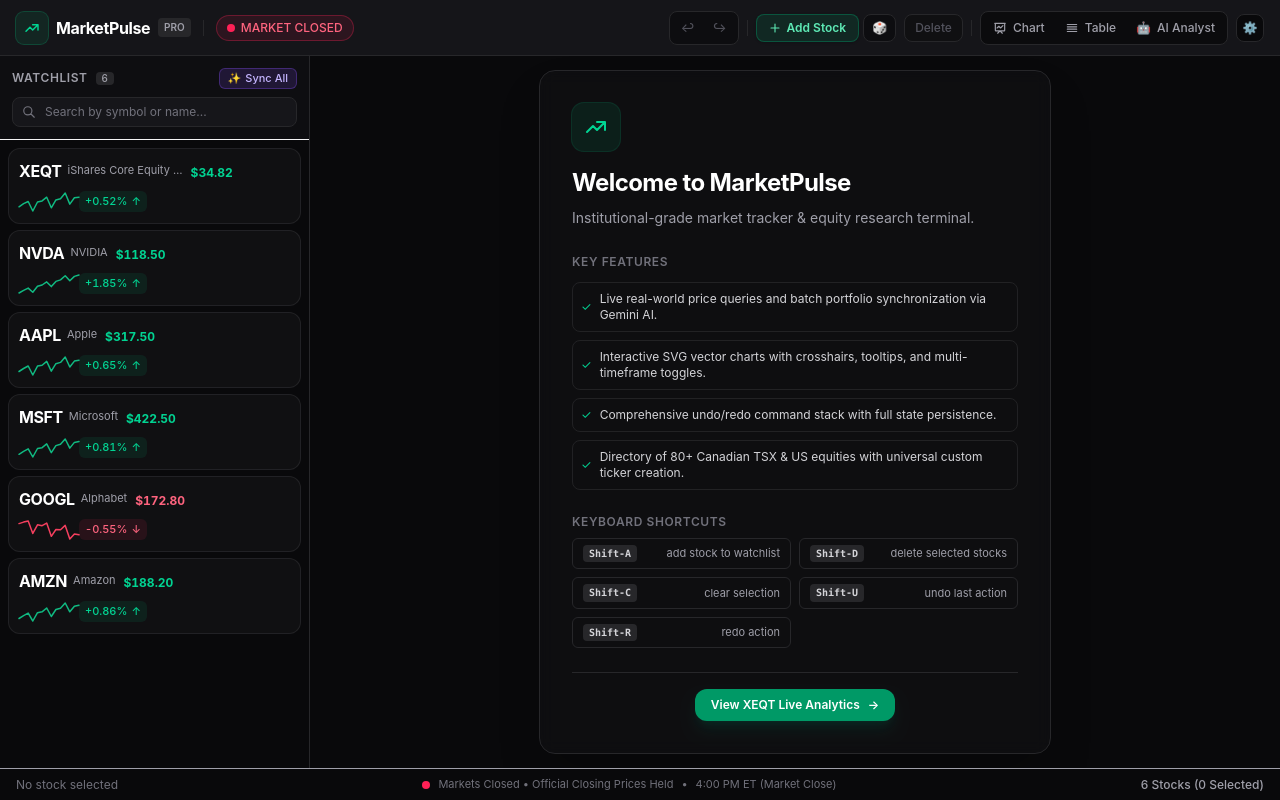
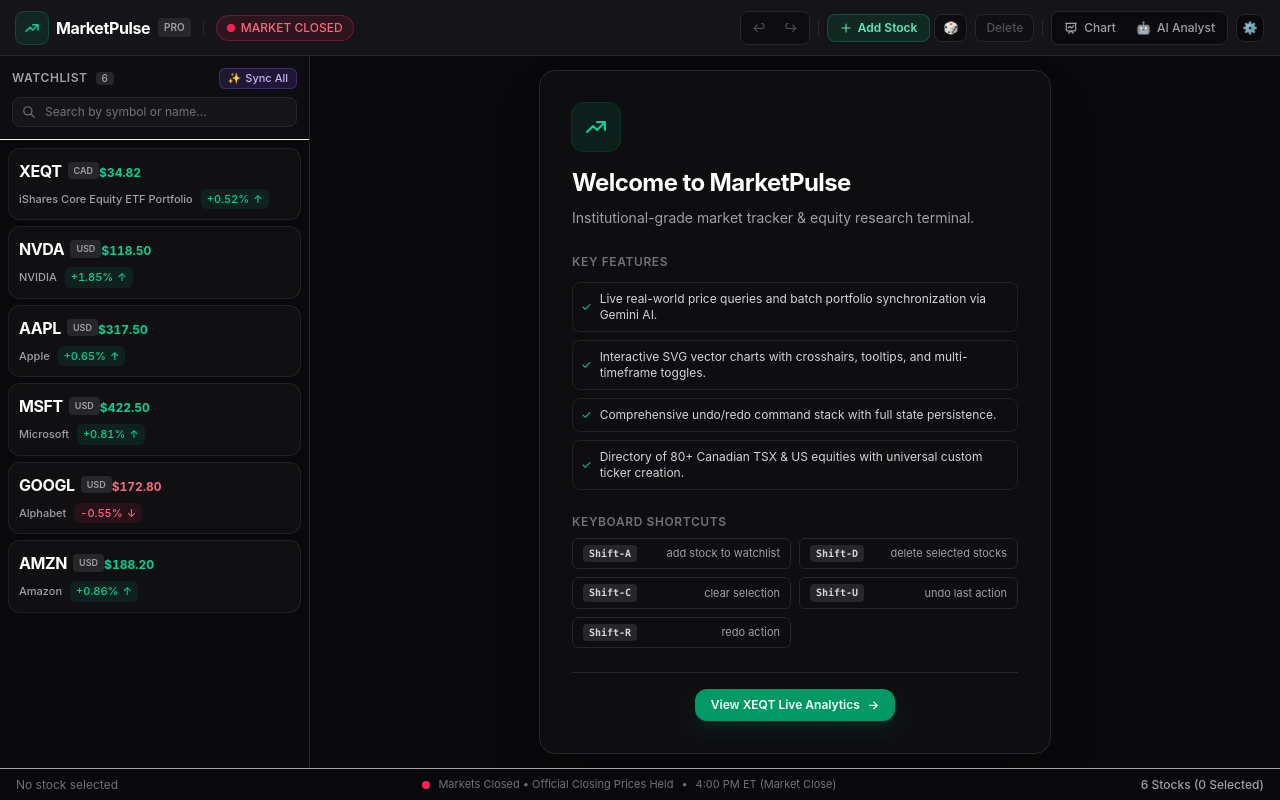
Before and after one commit to Tofaluu/market-pulse, a Preact app: page / in a window 1280 px wide. Built offline with nearby package versions, Linux system fonts and the light colour scheme.

Commit message:
feat: replace fake sparklines with full company name, keep currency badge, and remove synthetic table view

```diff
--- a/src/components/StockDetails.tsx
+++ b/src/components/StockDetails.tsx
@@ -1,9 +1,8 @@
-// Chooses instructions, chart, or list based on current selection state.
+// Chooses instructions, chart, or AI view based on current selection state.
 import { store } from "../state";
 import { AiAnalystView } from "./AiAnalystView";
 import { ChartView } from "./ChartView";
 import { Instructions } from "./Instructions";
-import { ListView } from "./ListView";
 
 export function StockDetails() {
   const count = store.selectedCount.value;
@@ -16,9 +15,6 @@
       {count === 1 && selected && store.viewMode.value === "chart" ? (
         <ChartView stock={selected} />
       ) : null}
-      {count === 1 && selected && store.viewMode.value === "list" ? (
-        <ListView stock={selected} />
-      ) : null}
       {count === 1 && selected && store.viewMode.value === "ai" ? (
         <AiAnalystView stock={selected} />
       ) : null}
--- a/src/components/StockList.tsx
+++ b/src/components/StockList.tsx
@@ -115,22 +115,6 @@
             const selected = store.isSelected(stock.symbol);
             const isPositive = stock.change >= 0;
 
-            // Generate miniature SVG sparkline from intraday prices
-            const sparkPoints = stock.intraday || [];
-            const prices = sparkPoints.map((p) => p.price);
-            const minP = Math.min(...prices);
-            const maxP = Math.max(...prices);
-            const sparkW = 60;
-            const sparkH = 22;
-            const polylinePoints = prices
-              .map((p, idx) => {
-                const x = (idx / Math.max(1, prices.length - 1)) * sparkW;
-                const range = maxP - minP || 1;
-                const y = sparkH - ((p - minP) / range) * (sparkH - 4) - 2;
-                return `${x.toFixed(1)},${y.toFixed(1)}`;
-              })
-              .join(" ");
-
             return (
               <button
                 key={stock.symbol}
@@ -145,16 +129,16 @@
                   event.stopPropagation();
                 }}
               >
-                {/* Top Row: Symbol, Name & Price */}
-                <div class="flex items-center justify-between gap-2">
-                  <div class="flex items-center gap-1.5 min-w-0">
+                {/* Top Row: Symbol, Currency Badge & Current Price */}
+                <div class="flex items-center justify-between">
+                  <div class="flex items-center gap-1.5">
                     <span class="font-bold tracking-tight text-white">{stock.symbol}</span>
-                    <span class="max-w-[115px] truncate text-[11px] text-zinc-400">
-                      {stock.name}
+                    <span class="rounded bg-zinc-800 px-1.5 py-0.5 text-[9px] font-semibold text-zinc-400">
+                      {stock.currency || "USD"}
                     </span>
                   </div>
 
-                  <div class="text-right shrink-0">
+                  <div class="text-right">
                     {store.isSyncing(stock.symbol) ? (
                       <span class="inline-flex items-center gap-1 text-[11px] font-medium text-violet-400 animate-pulse">
                         <svg class="h-2.5 w-2.5 animate-spin text-violet-400" fill="none" viewBox="0 0 24 24">
@@ -175,21 +159,13 @@
                   </div>
                 </div>
 
-                {/* Bottom Row: Sparkline & Change Badge */}
-                <div class="mt-2 flex items-center justify-between">
-                  {/* Inline Sparkline */}
-                  <svg width={sparkW} height={sparkH} class="overflow-visible">
-                    <polyline
-                      fill="none"
-                      stroke={isPositive ? "#10b981" : "#f43f5e"}
-                      stroke-width="1.5"
-                      stroke-linecap="round"
-                      stroke-linejoin="round"
-                      points={polylinePoints}
-                    />
-                  </svg>
+                {/* Bottom Row: Full Company Name & Performance Badge */}
+                <div class="mt-1.5 flex items-center justify-between gap-2">
+                  <span class="truncate text-[11px] font-medium text-zinc-400">
+                    {stock.name}
+                  </span>
 
-                  {/* Change badge */}
+                  <div class="shrink-0">
                     {store.isSyncing(stock.symbol) ? (
                       <div class="rounded-md px-1.5 py-0.5 text-[10px] font-medium text-violet-300 bg-violet-500/15">
                         Syncing...
@@ -207,6 +183,7 @@
                       </div>
                     )}
                   </div>
+                </div>
               </button>
             );
           })
--- a/src/components/Toolbar.tsx
+++ b/src/components/Toolbar.tsx
@@ -135,7 +135,7 @@
 
           <div class="h-4 w-[1px] bg-zinc-800" />
 
-          {/* View Mode Segmented Controls (Chart, Table, AI Analyst) */}
+          {/* View Mode Segmented Controls (Chart, AI Analyst) */}
           <div class="flex items-center rounded-lg border border-zinc-800 bg-zinc-950/80 p-0.5">
             <button
               type="button"
@@ -151,22 +151,6 @@
                 <path stroke-linecap="round" stroke-linejoin="round" stroke-width="2" d="M7 12l3-3 3 3 4-4M8 21l4-4 4 4M3 4h18M4 4h16v12a1 1 0 01-1 1H5a1 1 0 01-1-1V4z" />
               </svg>
               <span>Chart</span>
-            </button>
-
-            <button
-              type="button"
-              onClick={() => store.setViewMode("list")}
-              disabled={!canSingle}
-              class={`flex h-7 items-center gap-1.5 rounded-md px-2.5 text-xs font-medium transition ${
-                mode === "list" && canSingle
-                  ? "bg-zinc-800 text-white shadow"
-                  : "text-zinc-400 hover:text-zinc-200 disabled:cursor-not-allowed disabled:text-zinc-650"
-              }`}
-            >
-              <svg class="h-3.5 w-3.5" fill="none" stroke="currentColor" viewBox="0 0 24 24">
-                <path stroke-linecap="round" stroke-linejoin="round" stroke-width="2" d="M4 6h16M4 10h16M4 14h16M4 18h16" />
-              </svg>
-              <span>Table</span>
             </button>
 
             <button
--- a/src/state.ts
+++ b/src/state.ts
@@ -13,7 +13,7 @@
 } from "./services/gemini";
 import { setLastSyncTimestamp } from "./services/smartSync";
 
-export type ViewMode = "chart" | "list" | "ai";
+export type ViewMode = "chart" | "ai";
 export type Timeframe = "1D" | "1Y" | "5Y" | "ALL";
 export type ChartMetric = "price" | "mcap";
 
```
Lines whose indentation alone changed are shown as unchanged.
